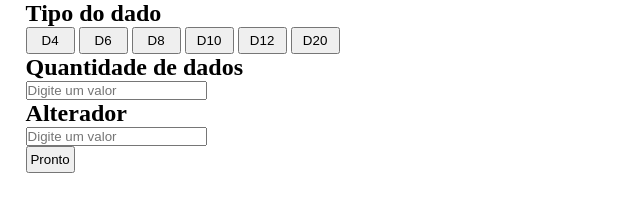
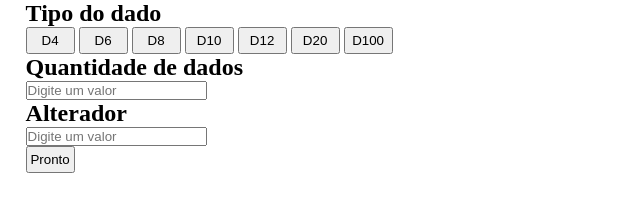
Before and after one commit to danielbonfim23/Dados-RPG, a plain HTML site: page index.html in a window 1280 px wide. Shown: the top 212 px of the page, without its empty margins (0-640 px from the left). Drawn offline with Linux system fonts and the light colour scheme.

Commit message:
Update index.html

```diff
--- a/index.html
+++ b/index.html
@@ -15,6 +15,7 @@
         <button class="botao" id="D10" onclick="tipoDado(10)">D10</button>
         <button class="botao" id="d12" onclick="tipoDado(12)">D12</button>
         <button class="botao" id="d20" onclick="tipoDado(20)">D20</button>
+        <button class="botao" id="d100" onclick="d100()">D100</button>
         <h4></h4>
     </div>
     <div>
```
